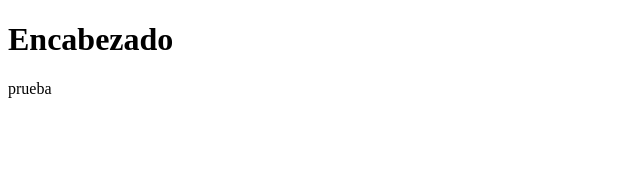
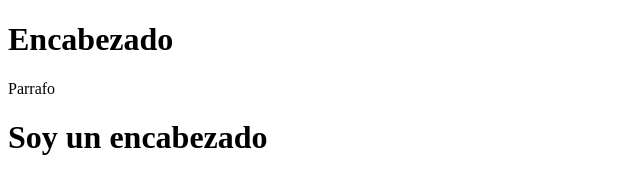
Before and after one commit to Brianacc99/Tarea-S2S2, a plain HTML site: page index.html in a window 1280 px wide. Shown: the whole page, without its empty margins (0-640 px from the left). Drawn offline with Linux system fonts and the light colour scheme.

Commit message:
Encabezado, parrafo atributo ejemplo

```diff
--- a/index.html
+++ b/index.html
@@ -7,7 +7,7 @@
 </head>
 <body>
     <h1>Encabezado</h1>
-    prueba
-
+    <p>Parrafo</p>
+    <h1 atributo="valorAtributo">Soy un encabezado</h1>
 </body>
 </html>
```
